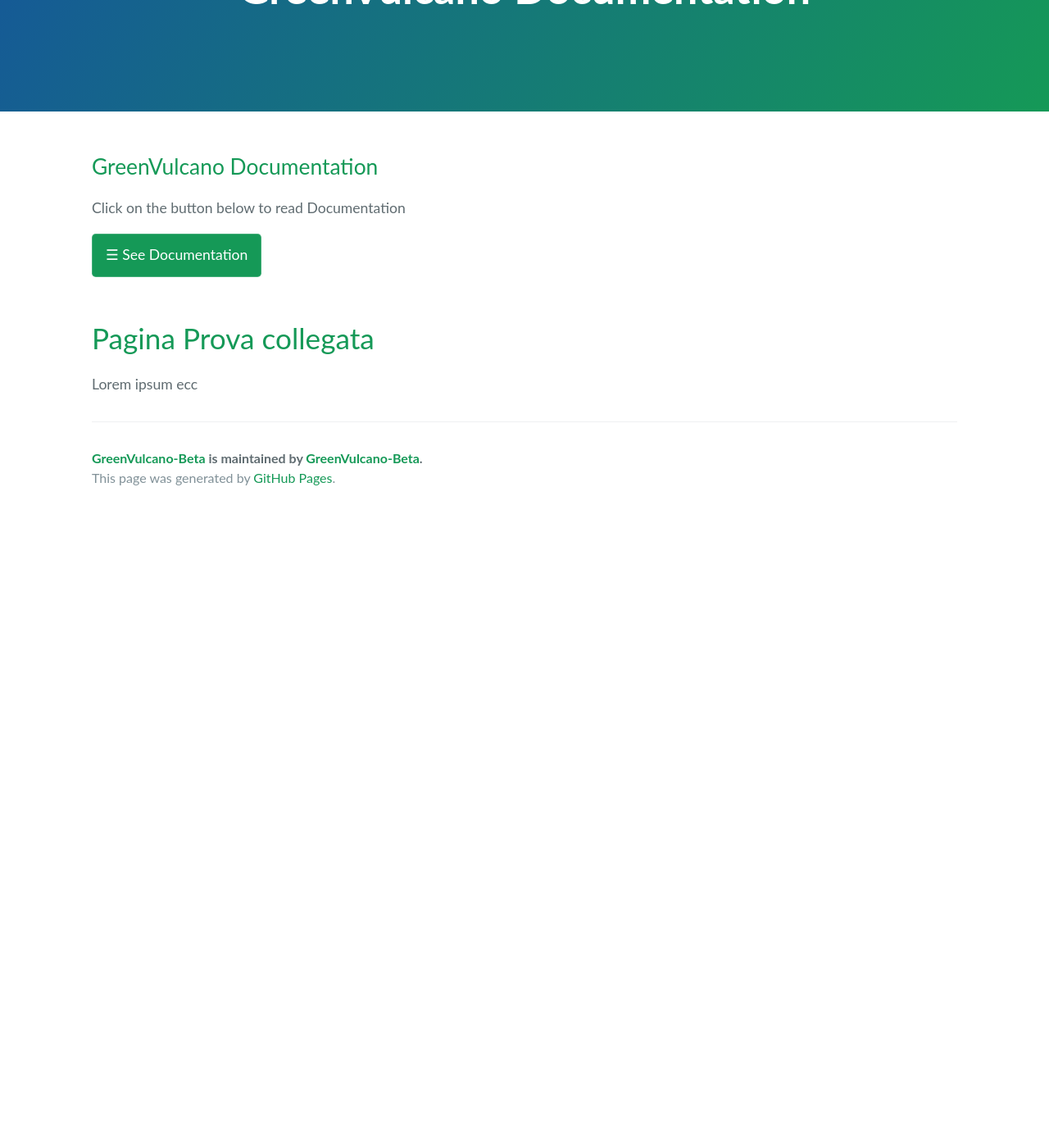
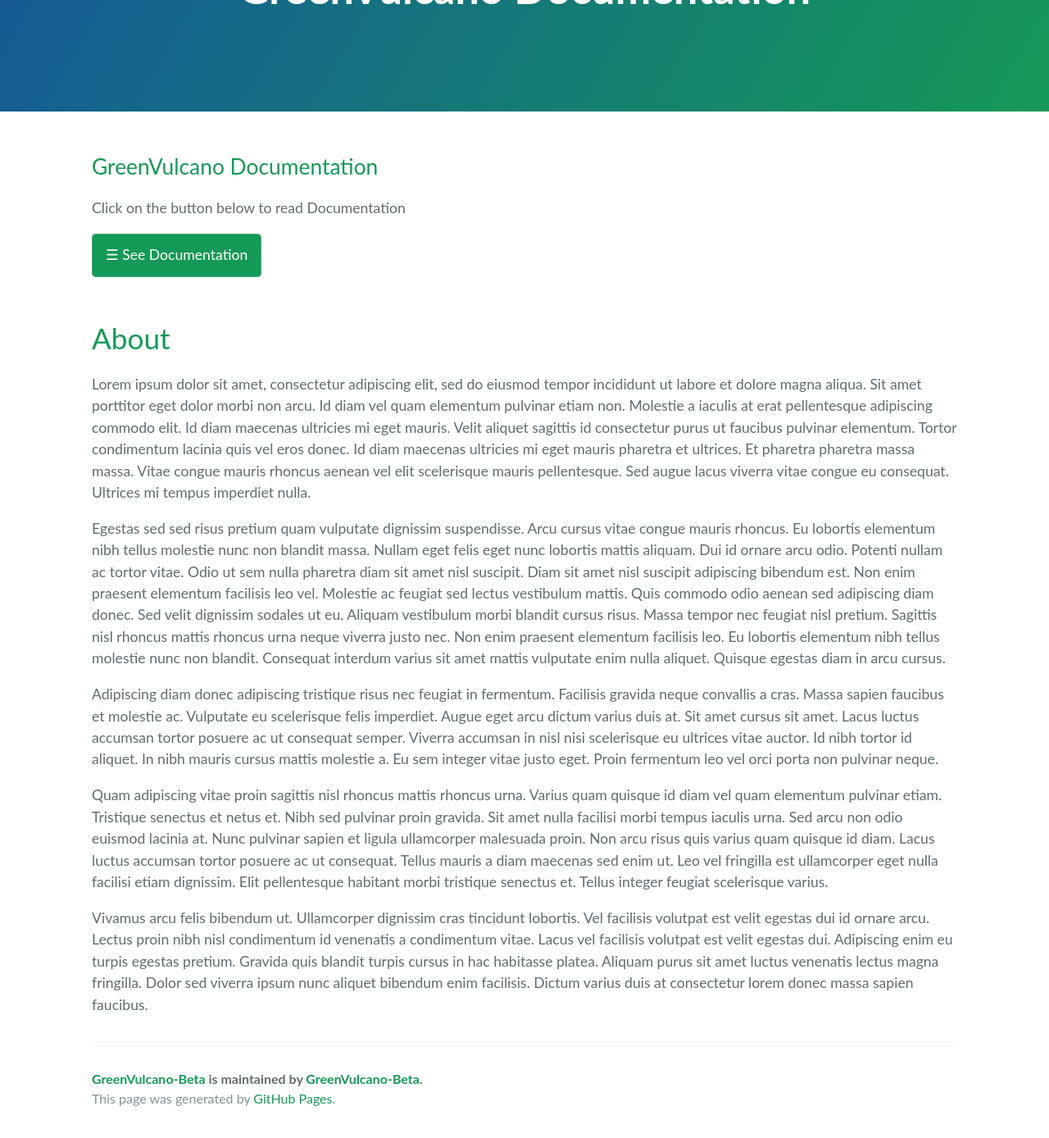
Before and after one commit to dianamw/GreenVulcano-Beta, a Jekyll site: the page built from pages/prova.md, in a window 1280 px wide and 1400 px high, scrolled down 134 px. Shown: the top 1388 px of the window at 82% size. Built offline with Jekyll 4.4.1, drawn with Linux system fonts in a browser that asks for light colours; our own code applies the rules of GitHub Pages for plain Markdown files; the repository's description, which GitHub fills in, is left out; before the commit the page ends 900 px from its top, so only the background shows below that.

Commit message:
Update prova.md

```diff
--- a/pages/prova.md
+++ b/pages/prova.md
@@ -1,3 +1,11 @@
-# Pagina Prova collegata
+# About
 
-Lorem ipsum ecc
+Lorem ipsum dolor sit amet, consectetur adipiscing elit, sed do eiusmod tempor incididunt ut labore et dolore magna aliqua. Sit amet porttitor eget dolor morbi non arcu. Id diam vel quam elementum pulvinar etiam non. Molestie a iaculis at erat pellentesque adipiscing commodo elit. Id diam maecenas ultricies mi eget mauris. Velit aliquet sagittis id consectetur purus ut faucibus pulvinar elementum. Tortor condimentum lacinia quis vel eros donec. Id diam maecenas ultricies mi eget mauris pharetra et ultrices. Et pharetra pharetra massa massa. Vitae congue mauris rhoncus aenean vel elit scelerisque mauris pellentesque. Sed augue lacus viverra vitae congue eu consequat. Ultrices mi tempus imperdiet nulla.
+
+Egestas sed sed risus pretium quam vulputate dignissim suspendisse. Arcu cursus vitae congue mauris rhoncus. Eu lobortis elementum nibh tellus molestie nunc non blandit massa. Nullam eget felis eget nunc lobortis mattis aliquam. Dui id ornare arcu odio. Potenti nullam ac tortor vitae. Odio ut sem nulla pharetra diam sit amet nisl suscipit. Diam sit amet nisl suscipit adipiscing bibendum est. Non enim praesent elementum facilisis leo vel. Molestie ac feugiat sed lectus vestibulum mattis. Quis commodo odio aenean sed adipiscing diam donec. Sed velit dignissim sodales ut eu. Aliquam vestibulum morbi blandit cursus risus. Massa tempor nec feugiat nisl pretium. Sagittis nisl rhoncus mattis rhoncus urna neque viverra justo nec. Non enim praesent elementum facilisis leo. Eu lobortis elementum nibh tellus molestie nunc non blandit. Consequat interdum varius sit amet mattis vulputate enim nulla aliquet. Quisque egestas diam in arcu cursus.
+
+Adipiscing diam donec adipiscing tristique risus nec feugiat in fermentum. Facilisis gravida neque convallis a cras. Massa sapien faucibus et molestie ac. Vulputate eu scelerisque felis imperdiet. Augue eget arcu dictum varius duis at. Sit amet cursus sit amet. Lacus luctus accumsan tortor posuere ac ut consequat semper. Viverra accumsan in nisl nisi scelerisque eu ultrices vitae auctor. Id nibh tortor id aliquet. In nibh mauris cursus mattis molestie a. Eu sem integer vitae justo eget. Proin fermentum leo vel orci porta non pulvinar neque.
+
+Quam adipiscing vitae proin sagittis nisl rhoncus mattis rhoncus urna. Varius quam quisque id diam vel quam elementum pulvinar etiam. Tristique senectus et netus et. Nibh sed pulvinar proin gravida. Sit amet nulla facilisi morbi tempus iaculis urna. Sed arcu non odio euismod lacinia at. Nunc pulvinar sapien et ligula ullamcorper malesuada proin. Non arcu risus quis varius quam quisque id diam. Lacus luctus accumsan tortor posuere ac ut consequat. Tellus mauris a diam maecenas sed enim ut. Leo vel fringilla est ullamcorper eget nulla facilisi etiam dignissim. Elit pellentesque habitant morbi tristique senectus et. Tellus integer feugiat scelerisque varius.
+
+Vivamus arcu felis bibendum ut. Ullamcorper dignissim cras tincidunt lobortis. Vel facilisis volutpat est velit egestas dui id ornare arcu. Lectus proin nibh nisl condimentum id venenatis a condimentum vitae. Lacus vel facilisis volutpat est velit egestas dui. Adipiscing enim eu turpis egestas pretium. Gravida quis blandit turpis cursus in hac habitasse platea. Aliquam purus sit amet luctus venenatis lectus magna fringilla. Dolor sed viverra ipsum nunc aliquet bibendum enim facilisis. Dictum varius duis at consectetur lorem donec massa sapien faucibus.
```
